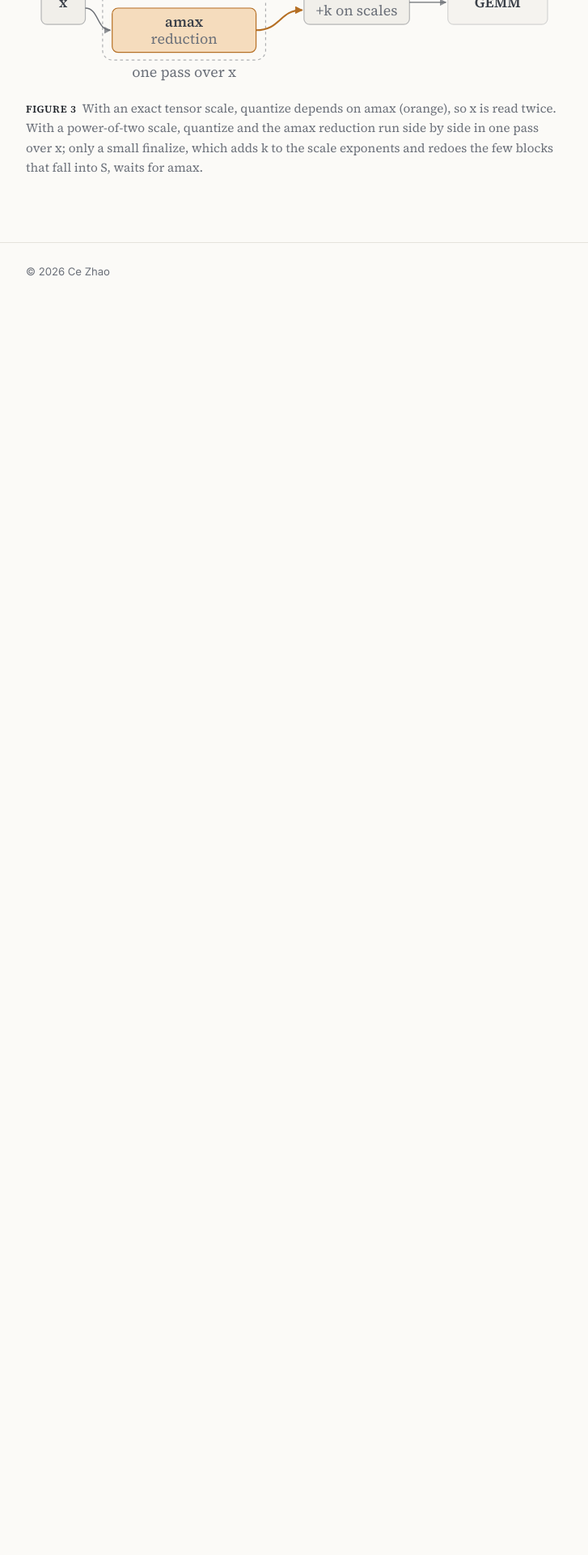
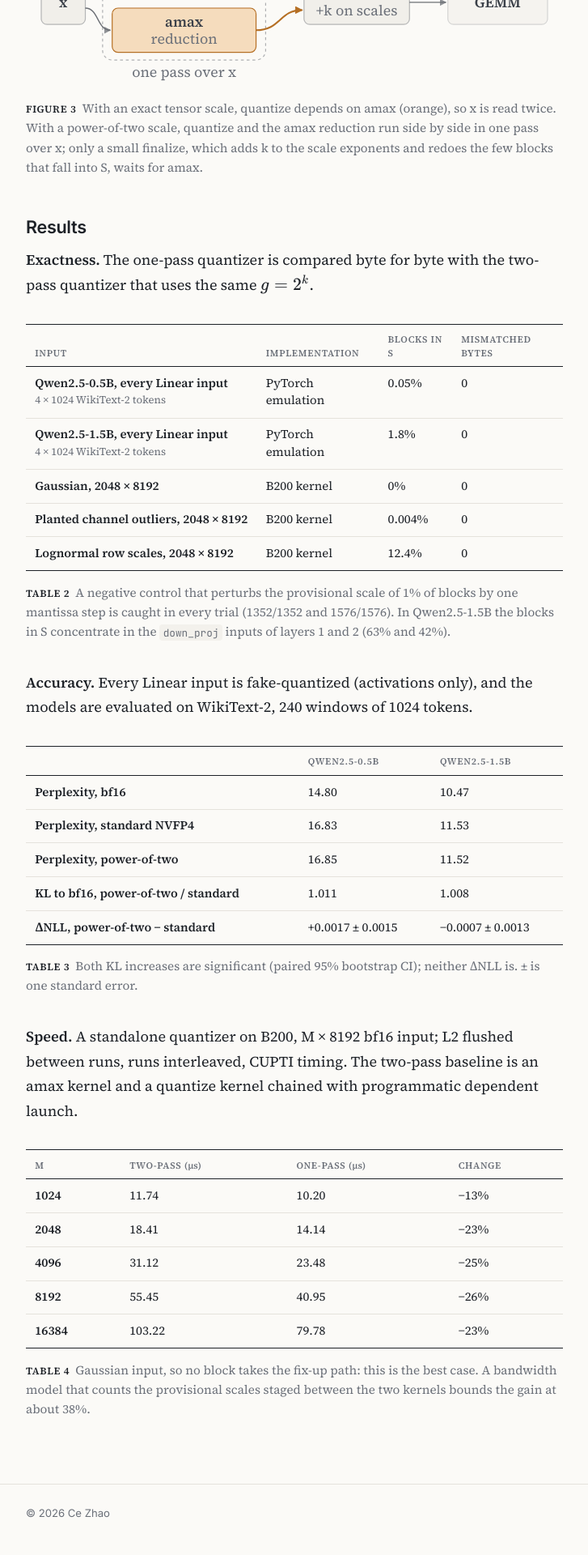
Before and after one commit to A1c0r-Z/A1c0r-Z.github.io, a Jekyll site: the page built from preview/one-pass-nvfp4.md, in a window 1280 px wide. Shown: the part 4040-5960 px from the top of the page at 81% size, without its empty margins (276-1003 px from the left). Built offline with Jekyll 4.4.1, drawn with Linux system fonts in a browser that asks for light colours; before the commit the page ends 4427 px from its top, so only the background shows below that.

Commit message:
Add the Results section (Tables 2-4)
Co-Authored-By: Claude Opus 5.5 <noreply@anthropic.com>

```diff
--- a/assets/css/style.css
+++ b/assets/css/style.css
@@ -218,6 +218,7 @@ table.tbl th {
   text-align: left; vertical-align: bottom;
   padding: 0.65rem 0.7rem 0.5rem; border-bottom: 1px solid var(--fg);
 }
+table.tbl th .unit { text-transform: none; letter-spacing: 0; }
 table.tbl td { padding: 0.6rem 0.7rem; border-bottom: 1px solid var(--rule); vertical-align: top; }
 table.tbl tr:last-child td { border-bottom: 0; }
 table.tbl td:first-child { font-weight: 600; white-space: nowrap; }
--- a/preview/one-pass-nvfp4.md
+++ b/preview/one-pass-nvfp4.md
@@ -82,3 +82,59 @@ Taking $$k = \lfloor \log_2(2688/\mathrm{amax}) \rfloor$$ keeps $$v_b\,g \le 448
 </div>
 <figcaption><span class="fig-num">Figure 3</span>With an exact tensor scale, quantize depends on amax (orange), so x is read twice. With a power-of-two scale, quantize and the amax reduction run side by side in one pass over x; only a small finalize, which adds k to the scale exponents and redoes the few blocks that fall into S, waits for amax.</figcaption>
 </figure>
+
+## Results
+
+**Exactness.** The one-pass quantizer is compared byte for byte with the two-pass quantizer that uses the same $$g = 2^k$$.
+
+<figure class="tbl-fig">
+<div class="fig-scroll">
+<table class="tbl">
+<thead><tr><th>Input</th><th>Implementation</th><th>Blocks in S</th><th>Mismatched bytes</th></tr></thead>
+<tbody>
+<tr><td>Qwen2.5-0.5B, every Linear input<span class="sub">4 × 1024 WikiText-2 tokens</span></td><td>PyTorch emulation</td><td>0.05%</td><td>0</td></tr>
+<tr><td>Qwen2.5-1.5B, every Linear input<span class="sub">4 × 1024 WikiText-2 tokens</span></td><td>PyTorch emulation</td><td>1.8%</td><td>0</td></tr>
+<tr><td>Gaussian, 2048 × 8192</td><td>B200 kernel</td><td>0%</td><td>0</td></tr>
+<tr><td>Planted channel outliers, 2048 × 8192</td><td>B200 kernel</td><td>0.004%</td><td>0</td></tr>
+<tr><td>Lognormal row scales, 2048 × 8192</td><td>B200 kernel</td><td>12.4%</td><td>0</td></tr>
+</tbody>
+</table>
+</div>
+<figcaption><span class="fig-num">Table 2</span>A negative control that perturbs the provisional scale of 1% of blocks by one mantissa step is caught in every trial (1352/1352 and 1576/1576). In Qwen2.5-1.5B the blocks in S concentrate in the <code>down_proj</code> inputs of layers 1 and 2 (63% and 42%).</figcaption>
+</figure>
+
+**Accuracy.** Every Linear input is fake-quantized (activations only), and the models are evaluated on WikiText-2, 240 windows of 1024 tokens.
+
+<figure class="tbl-fig">
+<div class="fig-scroll">
+<table class="tbl">
+<thead><tr><th></th><th>Qwen2.5-0.5B</th><th>Qwen2.5-1.5B</th></tr></thead>
+<tbody>
+<tr><td>Perplexity, bf16</td><td>14.80</td><td>10.47</td></tr>
+<tr><td>Perplexity, standard NVFP4</td><td>16.83</td><td>11.53</td></tr>
+<tr><td>Perplexity, power-of-two</td><td>16.85</td><td>11.52</td></tr>
+<tr><td>KL to bf16, power-of-two / standard</td><td>1.011</td><td>1.008</td></tr>
+<tr><td>ΔNLL, power-of-two − standard</td><td>+0.0017 ± 0.0015</td><td>−0.0007 ± 0.0013</td></tr>
+</tbody>
+</table>
+</div>
+<figcaption><span class="fig-num">Table 3</span>Both KL increases are significant (paired 95% bootstrap CI); neither ΔNLL is. ± is one standard error.</figcaption>
+</figure>
+
+**Speed.** A standalone quantizer on B200, M × 8192 bf16 input; L2 flushed between runs, runs interleaved, CUPTI timing. The two-pass baseline is an amax kernel and a quantize kernel chained with programmatic dependent launch.
+
+<figure class="tbl-fig">
+<div class="fig-scroll">
+<table class="tbl">
+<thead><tr><th>M</th><th>Two-pass <span class="unit">(µs)</span></th><th>One-pass <span class="unit">(µs)</span></th><th>Change</th></tr></thead>
+<tbody>
+<tr><td>1024</td><td>11.74</td><td>10.20</td><td>−13%</td></tr>
+<tr><td>2048</td><td>18.41</td><td>14.14</td><td>−23%</td></tr>
+<tr><td>4096</td><td>31.12</td><td>23.48</td><td>−25%</td></tr>
+<tr><td>8192</td><td>55.45</td><td>40.95</td><td>−26%</td></tr>
+<tr><td>16384</td><td>103.22</td><td>79.78</td><td>−23%</td></tr>
+</tbody>
+</table>
+</div>
+<figcaption><span class="fig-num">Table 4</span>Gaussian input, so no block takes the fix-up path: this is the best case. A bandwidth model that counts the provisional scales staged between the two kernels bounds the gain at about 38%.</figcaption>
+</figure>
```
